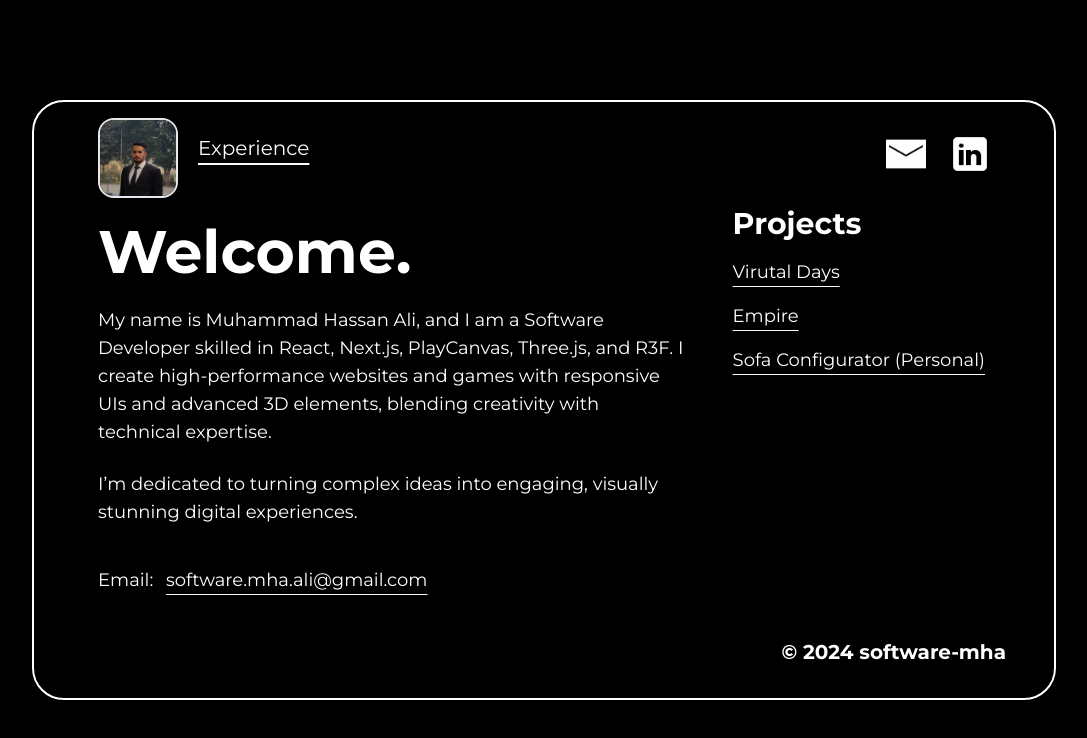
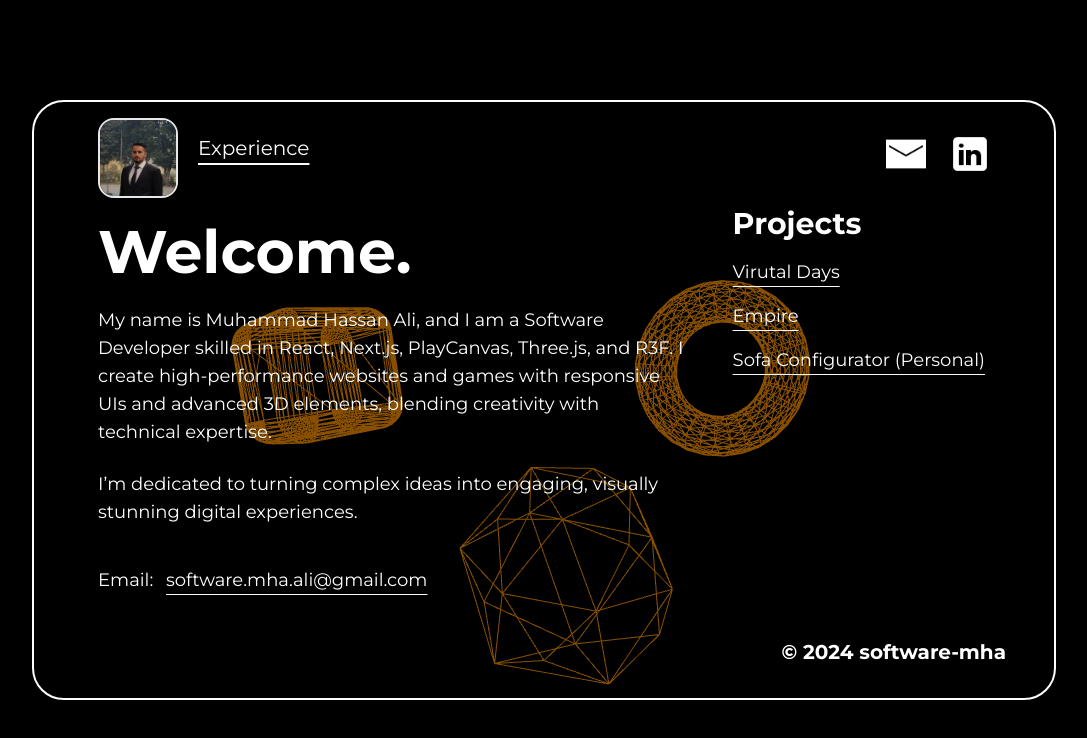
Before and after one commit to software-mha/software-mha.github.io, a React (Vite) app: page / in a window 1280 px wide. Shown: the top 738 px of the page, without its empty margins (96-1183 px from the left). Built offline with nearby package versions, Linux system fonts and the light colour scheme.

Commit message:
update 3d

```diff
--- a/src/index.css
+++ b/src/index.css
@@ -13,5 +13,5 @@
 }
 
 #root,html,body{
-    background-color: black;
+    /* background-color: black; */
 }
--- a/src/main.jsx
+++ b/src/main.jsx
@@ -6,7 +6,7 @@ import Experience from './pages/three/Experience.jsx'
 
 createRoot(document.getElementById('root')).render(
   <StrictMode>
-    {/* <Experience/> */}
+    <Experience/>
     <App />
   </StrictMode>,
 )
--- a/src/pages/three/Experience.jsx
+++ b/src/pages/three/Experience.jsx
@@ -28,7 +28,7 @@ const Experience = () => {
         <div className="absolute top-0 left-0 w-full h-full pointer-events-none -z-10">
             <Canvas>
             <color attach="background" args={["black"]} />
-                <Perf position={'top-left'}></Perf>
+                {/* <Perf position={'top-left'}></Perf> */}
                 <Suspense>
                 <group ref={groupRef}>
                     <group position={[0,0,0]}>
```
